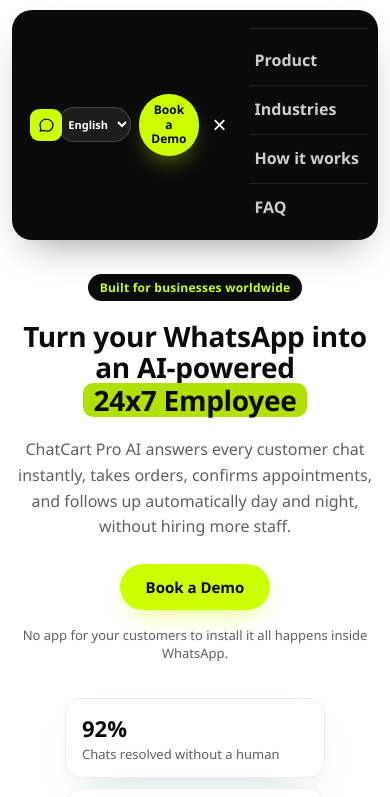
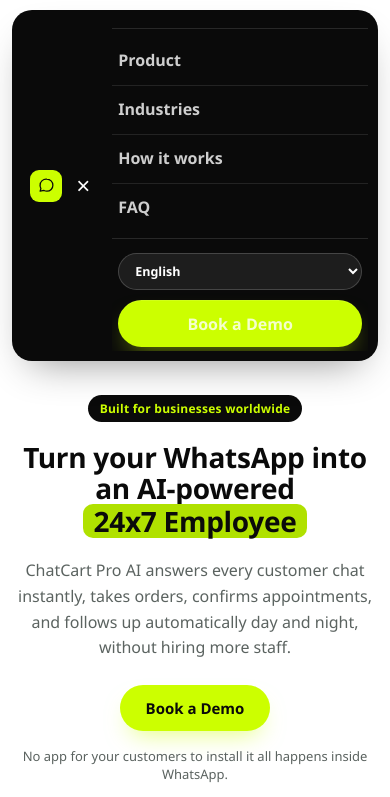
Before and after one commit to daviddigil/chatcartpro, a plain HTML site: page index.html in a window 390 px wide. Both pictures are taken after a click on the button "Menu". Shown: the top 797 px of the page. Drawn offline with nearby package versions, Linux system fonts and the light colour scheme.

Commit message:
Fix congested mobile nav dropdown
On mobile, the top bar previously crammed the logo, language
selector, Book a Demo button, and hamburger toggle into one row.
Now the mobile top bar shows only the logo and hamburger; the
language selector and Book a Demo button move into the expandable
dropdown menu alongside the nav links, matching the desktop nav's
functionality without the cramped layout.

```diff
--- a/index.html
+++ b/index.html
@@ -209,6 +209,8 @@
   }
   .lang-select option{color:var(--ink);}
 
+  .nav-links-mobile-extra{display:none;}
+
   @media (max-width:860px){
     header{top:10px; padding:0 12px;}
     nav.wrap{
@@ -218,25 +220,31 @@
     }
     nav.wrap.menu-open{border-radius:20px;}
     .nav-links{
-      display:none; flex-direction:column; align-items:flex-start; gap:2px;
+      display:none; flex-direction:column; align-items:stretch; gap:2px;
       width:100%; order:3;
       max-height:0; overflow:hidden;
       transition:max-height .25s ease;
     }
-    .nav-links.open{display:flex; max-height:320px; margin-top:8px; padding-top:8px; border-top:1px solid rgba(255,255,255,0.12);}
+    .nav-links.open{display:flex; max-height:420px; margin-top:8px; padding-top:8px; border-top:1px solid rgba(255,255,255,0.12);}
     .nav-links a{width:100%; padding:12px 6px; border-top:1px solid rgba(255,255,255,0.1); font-size:16px; color:rgba(255,255,255,0.8);}
     .nav-links a:first-child{border-top:none;}
     .nav-toggle{display:block;}
-    .nav-cta{gap:8px; flex-wrap:nowrap;}
-    .lang-select{max-width:96px; font-size:12px; padding:8px 8px;}
-    .nav-cta .btn-primary{padding:9px 16px; font-size:13px;}
+
+    /* On mobile, the top bar shows only the logo + hamburger; language + CTA move into the dropdown */
+    .nav-cta{gap:8px;}
+    .nav-cta .lang-select, .nav-cta .btn-primary{display:none;}
+
+    .nav-links-mobile-extra{
+      display:flex; flex-direction:column; gap:10px;
+      width:100%; padding:14px 6px 4px; border-top:1px solid rgba(255,255,255,0.12); margin-top:6px;
+    }
+    .nav-links-mobile-extra .lang-select{width:100%; max-width:none;}
+    .nav-links-mobile-extra .btn-primary{width:100%; text-align:center;}
   }
 
   @media (max-width:420px){
     .logo{font-size:16px;}
     .logo-text{display:none;}
-    .nav-cta .btn-primary{padding:9px 12px; font-size:12px; white-space:normal; text-align:center; line-height:1.2; max-width:96px;}
-    .lang-select{max-width:74px; padding:8px 6px; font-size:11px;}
   }
 
   /* Hero */
@@ -624,6 +632,10 @@
       <a href="#industries" data-i18n="nav_industries">Industries</a>
       <a href="#benefits" data-i18n="nav_how">How it works</a>
       <a href="#faq" data-i18n="nav_faq">FAQ</a>
+      <div class="nav-links-mobile-extra">
+        <select class="lang-select" id="langSelectMobile" aria-label="Language"></select>
+        <a href="#demo" class="btn btn-primary" data-i18n="nav_cta">Book a Demo</a>
+      </div>
     </div>
     <div class="nav-cta">
       <select class="lang-select" id="langSelect" aria-label="Language"></select>
@@ -1905,11 +1917,14 @@
   var rtlLangs = ['ar','ur'];
 
   var langSelect = document.getElementById('langSelect');
-  availableLangs.forEach(function(code){
-    var opt = document.createElement('option');
-    opt.value = code;
-    opt.textContent = langNames[code];
-    langSelect.appendChild(opt);
+  var langSelectMobile = document.getElementById('langSelectMobile');
+  [langSelect, langSelectMobile].forEach(function(select){
+    availableLangs.forEach(function(code){
+      var opt = document.createElement('option');
+      opt.value = code;
+      opt.textContent = langNames[code];
+      select.appendChild(opt);
+    });
   });
 
   function applyLanguage(lang){
@@ -1928,6 +1943,7 @@
     document.documentElement.lang = lang;
     document.documentElement.dir = rtlLangs.indexOf(lang) > -1 ? 'rtl' : 'ltr';
     langSelect.value = lang;
+    langSelectMobile.value = lang;
     localStorage.setItem('chatdesk_lang', lang);
     if(typeof renderShowcaseTabs === 'function' && document.getElementById('showcaseTabs')){
       renderShowcaseTabs();
@@ -1948,6 +1964,9 @@
   langSelect.addEventListener('change', function(){
     applyLanguage(langSelect.value);
   });
+  langSelectMobile.addEventListener('change', function(){
+    applyLanguage(langSelectMobile.value);
+  });
 
   applyLanguage(detectLanguage());
 </script>
```
